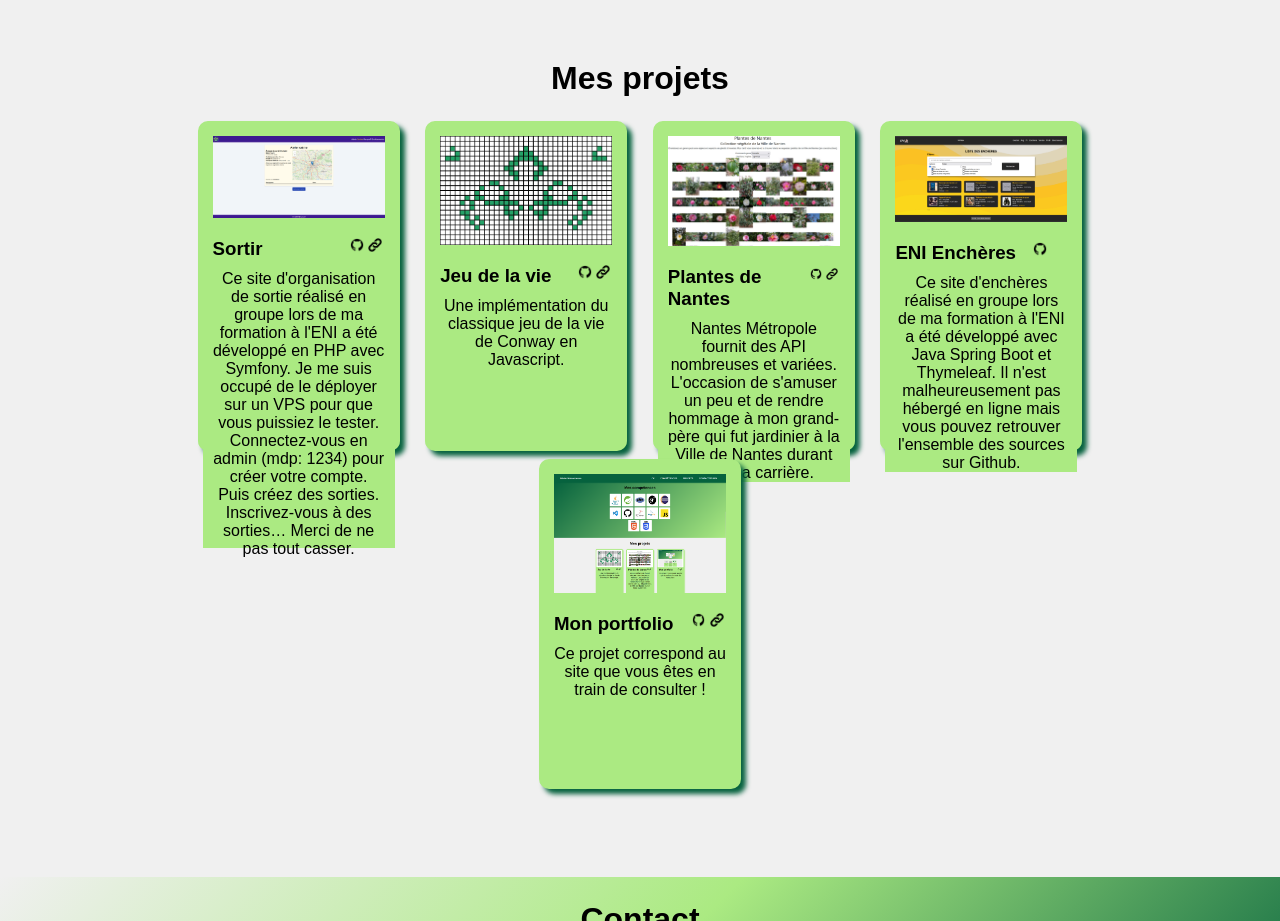
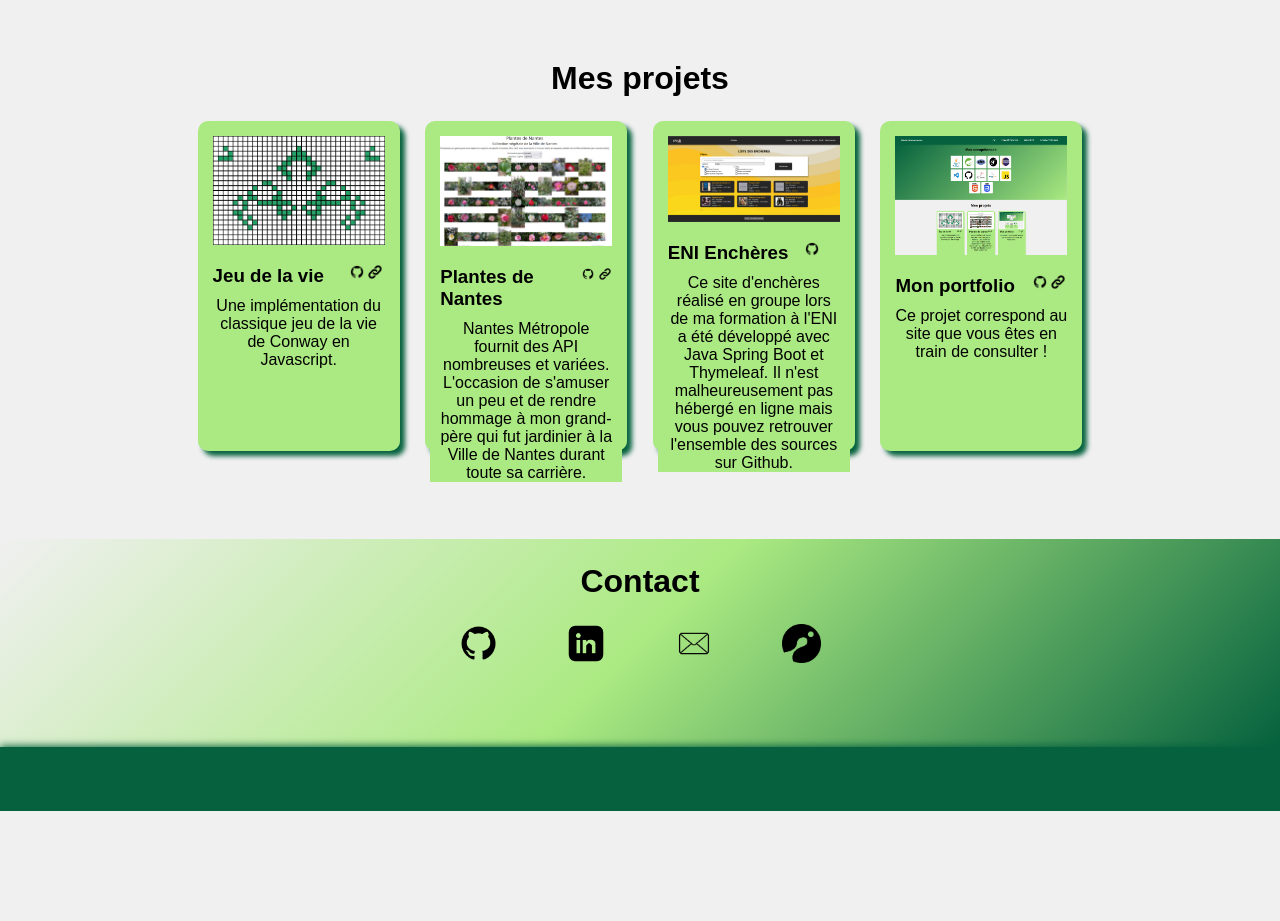
Before and after one commit to OpymS/OpymS.github.io, a plain HTML site: page index.html in a window 1280 px wide. Shown: the part 1080-2001 px from the top of the page. After the commit the page ends 1891 px from the top, so only its background shows below. Drawn offline with Linux system fonts and the light colour scheme.

Commit message:
suppression projet sortir en attente fonctionnement mail

```diff
--- a/index.html
+++ b/index.html
@@ -62,7 +62,7 @@
         <section id="projets">
             <h2>Mes projets</h2>
             <div>
-                <div class="projet" id="ENI-Sortir">
+                <!-- <div class="projet" id="ENI-Sortir">
                     <img src="assets/images/Sortir.png" alt="une image de ENI-Sortir">
                     <div class="descriptionProjet">
                         <div class="subtitle">
@@ -82,7 +82,7 @@
                             Merci de ne pas tout casser.
                         </p>
                     </div>
-                </div>
+                </div> -->
                 <div class="projet" id="jeuDeLaVie">
                     <img src="assets/images/jeu_de_la_vie.jpg" alt="image d'un plateau de jeu de la vie">
                     <div class="descriptionProjet">
```
